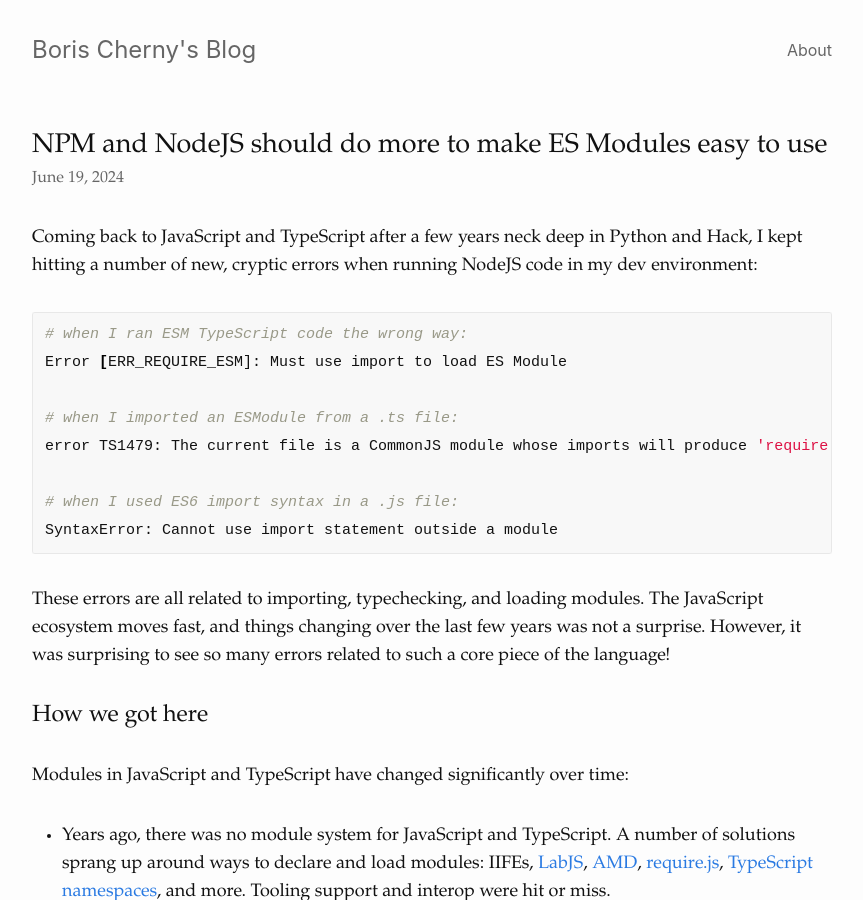
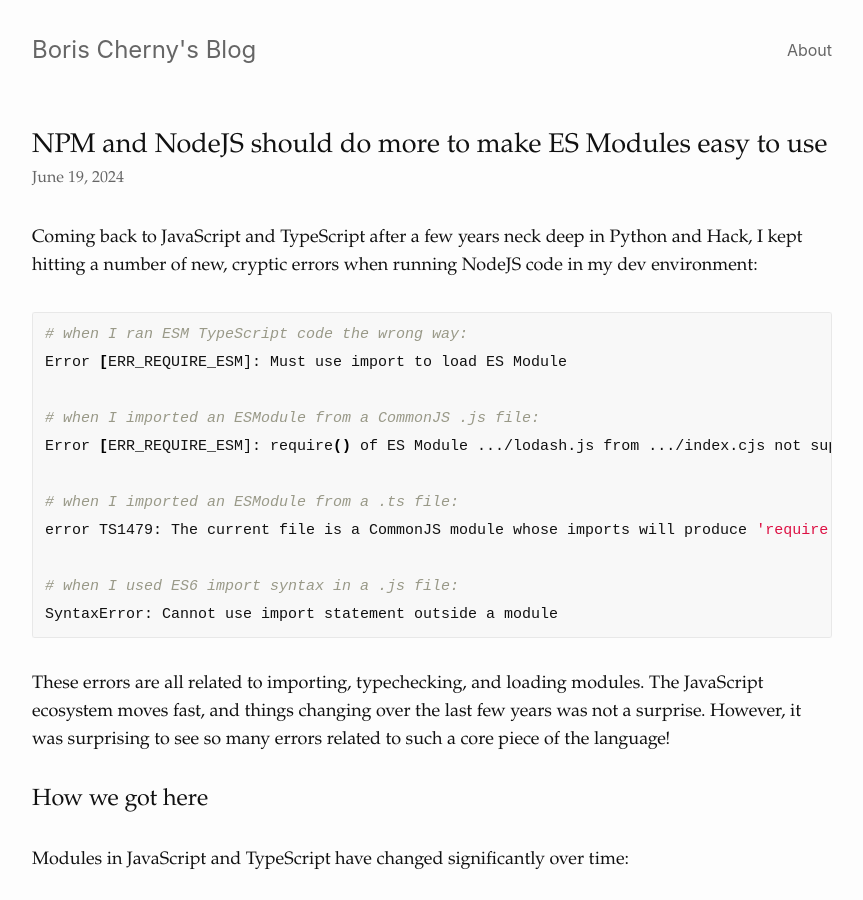
Before and after one commit to bcherny/bcherny.github.io, a Jekyll site: the page built from _posts/2024-07-19-ES-Modules-Are-A-Mess.md, in a window 1280 px wide and 900 px high. Shown: the whole window, without its empty margins (208-1071 px from the left). Built offline with Jekyll 4.4.1, drawn with Linux system fonts in a browser that asks for light colours.

Commit message:
Update 2024-07-19-ES-Modules-Are-A-Mess.md

````diff
--- a/_posts/2024-07-19-ES-Modules-Are-A-Mess.md
+++ b/_posts/2024-07-19-ES-Modules-Are-A-Mess.md
@@ -10,6 +10,9 @@ Coming back to JavaScript and TypeScript after a few years neck deep in Python a
 ```sh
 # when I ran ESM TypeScript code the wrong way:
 Error [ERR_REQUIRE_ESM]: Must use import to load ES Module
+
+# when I imported an ESModule from a CommonJS .js file:
+Error [ERR_REQUIRE_ESM]: require() of ES Module .../lodash.js from .../index.cjs not supported
 
 # when I imported an ESModule from a .ts file:
 error TS1479: The current file is a CommonJS module whose imports will produce 'require' calls
````
